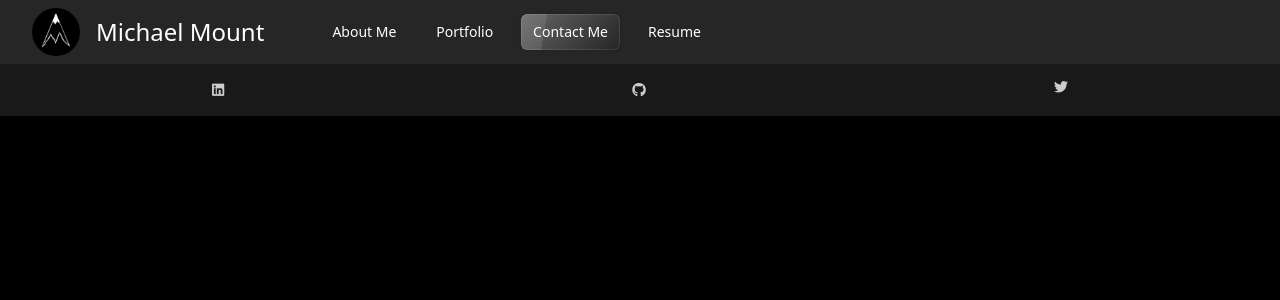
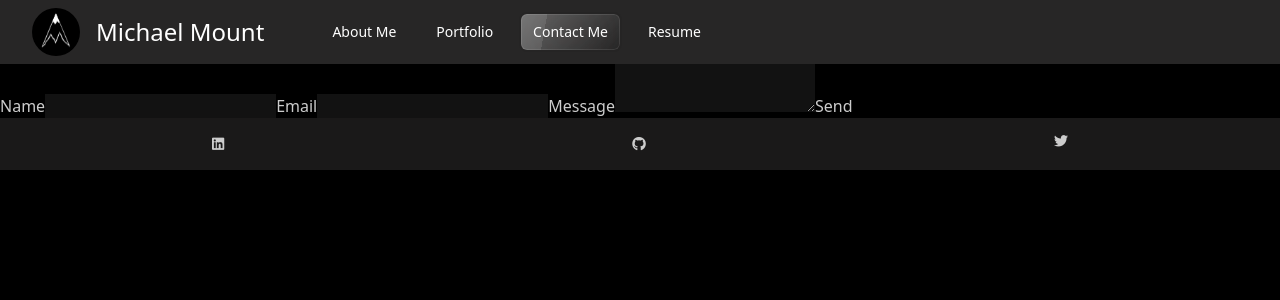
Before and after one commit to MMount98/my-portfolio, a React (Create React App) app in the folder my-app/: page /contact in a window 1280 px wide. Shown: the top 300 px of the page. Built offline with nearby package versions, Linux system fonts and the light colour scheme.

Commit message:
added email.js

```diff
--- a/my-app/package.json
+++ b/my-app/package.json
@@ -3,6 +3,7 @@
   "version": "0.1.0",
   "private": true,
   "dependencies": {
+    "@emailjs/browser": "^3.11.0",
     "@fortawesome/free-regular-svg-icons": "^6.4.0",
     "@fortawesome/free-solid-svg-icons": "^6.4.0",
     "@fortawesome/react-fontawesome": "^0.2.0",
@@ -11,6 +12,7 @@
     "@testing-library/react": "^13.4.0",
     "@testing-library/user-event": "^13.5.0",
     "daisyui": "^2.51.6",
+    "dotenv": "^16.0.3",
     "heroicons": "^2.0.17",
     "react": "^18.2.0",
     "react-dom": "^18.2.0",
--- a/my-app/src/App.js
+++ b/my-app/src/App.js
@@ -5,6 +5,7 @@
 import AboutMe from "./components/pages/AboutMe";
 import Portfolio from "./components/pages/Porfolio";
 import Resume from "./components/pages/Resume";
+import { ContactUs } from "./components/pages/ContactMe";
 
 function App() {
   return (
@@ -15,6 +16,7 @@
           <Route path="/" element={<AboutMe />} />
           <Route path="/portfolio" element={<Portfolio />} />
           <Route path="/resume" element={<Resume />} />
+          <Route path="/contact" element={<ContactUs />} />
         </Routes>
         <Footer />
       </Router>
--- a/my-app/src/components/NavBar.js
+++ b/my-app/src/components/NavBar.js
@@ -39,7 +39,7 @@
                   Portfolio
                 </Link>
                 <Link
-                  to=""
+                  to="/contact"
                   className={`ml-4 px-3 py-2 rounded-md text-sm font-medium text-white ${
                     location.pathname === "/contact"
                       ? "glass"
--- a/my-app/src/components/pages/ContactMe.js
+++ b/my-app/src/components/pages/ContactMe.js
@@ -0,0 +1,38 @@
+import React, { useRef } from "react";
+import emailjs from "@emailjs/browser";
+
+export const ContactUs = () => {
+  const form = useRef();
+
+  const sendEmail = (e) => {
+    e.preventDefault();
+
+    emailjs
+      .sendForm(
+        `${process.env.REACT_APP_SERVICE_ID}`,
+        `${process.env.REACT_APP_TEMPLATE_ID}`,
+        form.current,
+        `${process.env.REACT_APP_PUBLIC_KEY}`
+      )
+      .then(
+        (result) => {
+          console.log(result.text);
+        },
+        (error) => {
+          console.log(error.text);
+        }
+      );
+  };
+
+  return (
+    <form ref={form} onSubmit={sendEmail}>
+      <label>Name</label>
+      <input type="text" name="user_name" />
+      <label>Email</label>
+      <input type="email" name="user_email" />
+      <label>Message</label>
+      <textarea name="message" />
+      <input type="submit" value="Send" />
+    </form>
+  );
+};
```
